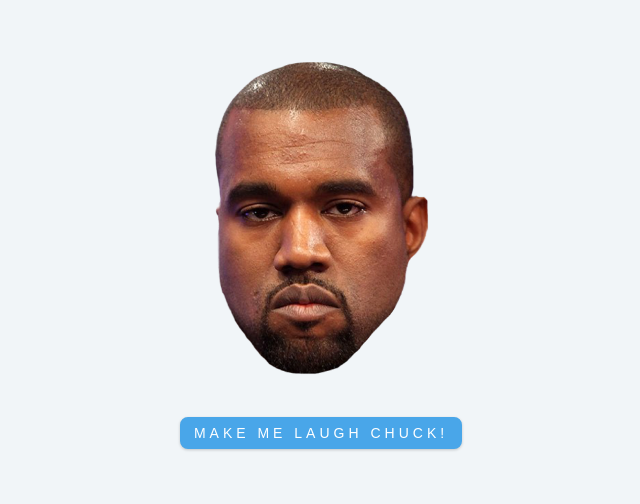
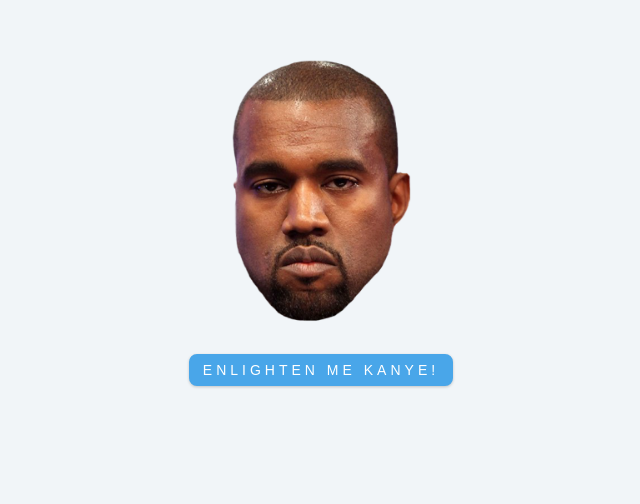
Before and after one commit to jorgecasal/kanye-king, a plain HTML site: page index.html in a window 1280 px wide. Shown: the part 106-610 px from the top of the page, without its empty margins (319-959 px from the left). Drawn offline with Linux system fonts and the light colour scheme.

Commit message:
imgae spacing

```diff
--- a/index.html
+++ b/index.html
@@ -9,8 +9,10 @@
   <body>
     <main>
       <div class="container">
-        <img id="kanye-pic"src="kanye1.png" alt="Kanye West" />
-        <button type="btn" class="btn">make me laugh chuck!</button>
+        <div class="image-container">
+          <img id="kanye-pic"src="kanye1.png" alt="Kanye West" />
+        </div>
+        <button type="btn" class="btn">Enlighten me Kanye!</button>
         <p class="content"></p>
       </div>
     </main>
--- a/style.css
+++ b/style.css
@@ -1,15 +1,4 @@
-/*
-===============
-Fonts
-===============
-*/
 @import url("https://fonts.googleapis.com/css?family=Open+Sans|Roboto:400,700&display=swap");
-
-/*
-===============
-Variables
-===============
-*/
 
 :root {
   /* dark shades of primary color*/
@@ -53,19 +42,13 @@
   --max-width: 1170px;
   --fixed-width: 620px;
 }
-/*
-===============
-Global Styles
-===============
-*/
 
-*,
-::after,
-::before {
+*,::after,::before {
   margin: 0;
   padding: 0;
   box-sizing: border-box;
 }
+
 body {
   font-family: var(--ff-secondary);
   background: var(--clr-grey-10);
@@ -73,17 +56,16 @@
   line-height: 1.5;
   font-size: 0.875rem;
 }
+
 ul {
   list-style-type: none;
 }
+
 a {
   text-decoration: none;
 }
 
-h1,
-h2,
-h3,
-h4 {
+h1,h2,h3,h4 {
   letter-spacing: var(--spacing);
   text-transform: capitalize;
   line-height: 1.25;
@@ -129,7 +111,6 @@
     line-height: 1;
   }
 }
-/*  global classes */
 
 .btn {
   text-transform: uppercase;
@@ -145,11 +126,12 @@
   box-shadow: 0 1px 3px rgba(0, 0, 0, 0.2);
   border-radius: var(--radius);
 }
+
 .btn:hover {
   color: var(--clr-primary-5);
   background: var(--clr-primary-1);
 }
-/* section */
+
 .section {
   padding: 5rem 0;
 }
@@ -159,11 +141,13 @@
   margin: 0 auto;
   max-width: 1170px;
 }
+
 @media screen and (min-width: 992px) {
   .section-center {
     width: 95vw;
   }
 }
+
 @keyframes shake {
   0% {
     transform: translate(1px, 1px) rotate(0deg);
@@ -199,7 +183,6 @@
     transform: translate(1px, -2px) rotate(-1deg);
   }
 }
-/*  */
 
 .container {
   width: 90vw;
@@ -210,15 +193,23 @@
   display: grid;
   justify-items: center;
 }
+
+.image-container{
+  height: 300px;
+}
+
 img {
   display: block;
-  margin-bottom: 2rem;
+  width: 200px;
+  height: auto;
 }
+
 .content {
   margin-top: 2rem;
   color: var(--clr-grey-5);
   font-size: 1.5rem;
 }
+
 .shake-img {
   animation: shake 0.25s;
   animation-iteration-count: infinite;
```
Also changed, not shown: kanye3.png.
